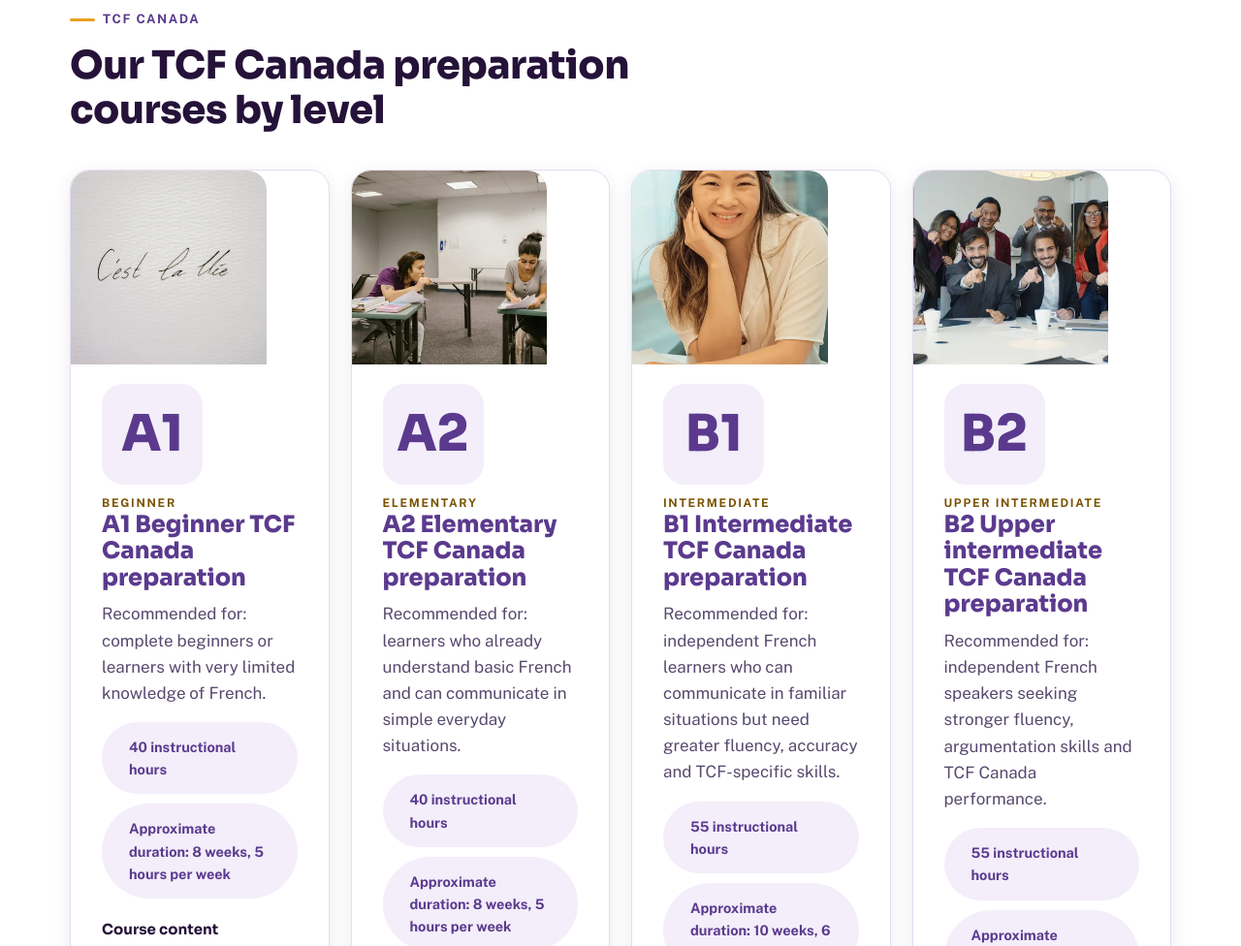
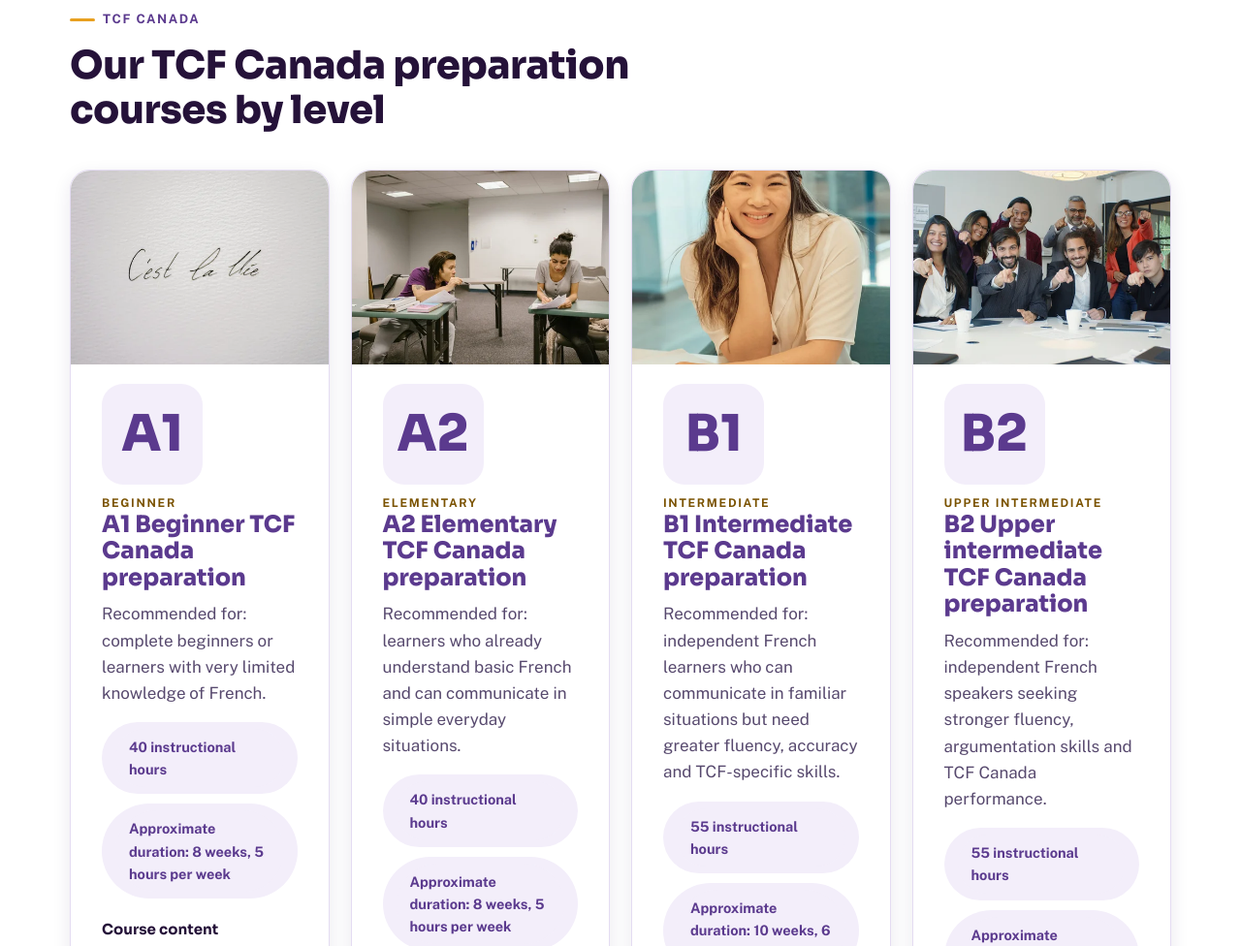
Before and after one commit to Hubert25-hub/Verballink_institute, a plain HTML site: page tcf-tef-preparation.html in a window 1280 px wide. Shown: the part 1373-2349 px from the top of the page at 97% size. Drawn offline with nearby package versions, Linux system fonts and the light colour scheme.

Commit message:
Fix full-width photos capped by global img max-width

```diff
--- a/tcf-tef-preparation.html
+++ b/tcf-tef-preparation.html
@@ -402,8 +402,8 @@
   .contact-pop .pop-close{position:absolute;top:14px;right:16px;border:0;background:transparent;font-size:28px;line-height:1;cursor:pointer;color:var(--ink)}
   .contact-pop form .btn{margin-top:22px}
 
-  .level-photo{width:calc(100% + 64px);height:200px;object-fit:cover;object-position:center;margin:-32px -32px 20px;border-radius:20px 20px 0 0;display:block}
-  @media (max-width:700px){.level-photo{width:calc(100% + 44px);margin:-26px -22px 20px;height:200px}}
+  .level-photo{width:calc(100% + 64px);max-width:none;height:200px;object-fit:cover;object-position:center;margin:-32px -32px 20px;border-radius:20px 20px 0 0;display:block}
+  @media (max-width:700px){.level-photo{width:calc(100% + 44px);max-width:none;margin:-26px -22px 20px;height:200px}}
 </style>
 <style>
   .course-meta{display:flex;gap:10px 26px;flex-wrap:wrap;margin-top:16px}
```
Also changed, not shown: index.html (+1 -1 lines), tef-canada.html (+2 -2 lines).
